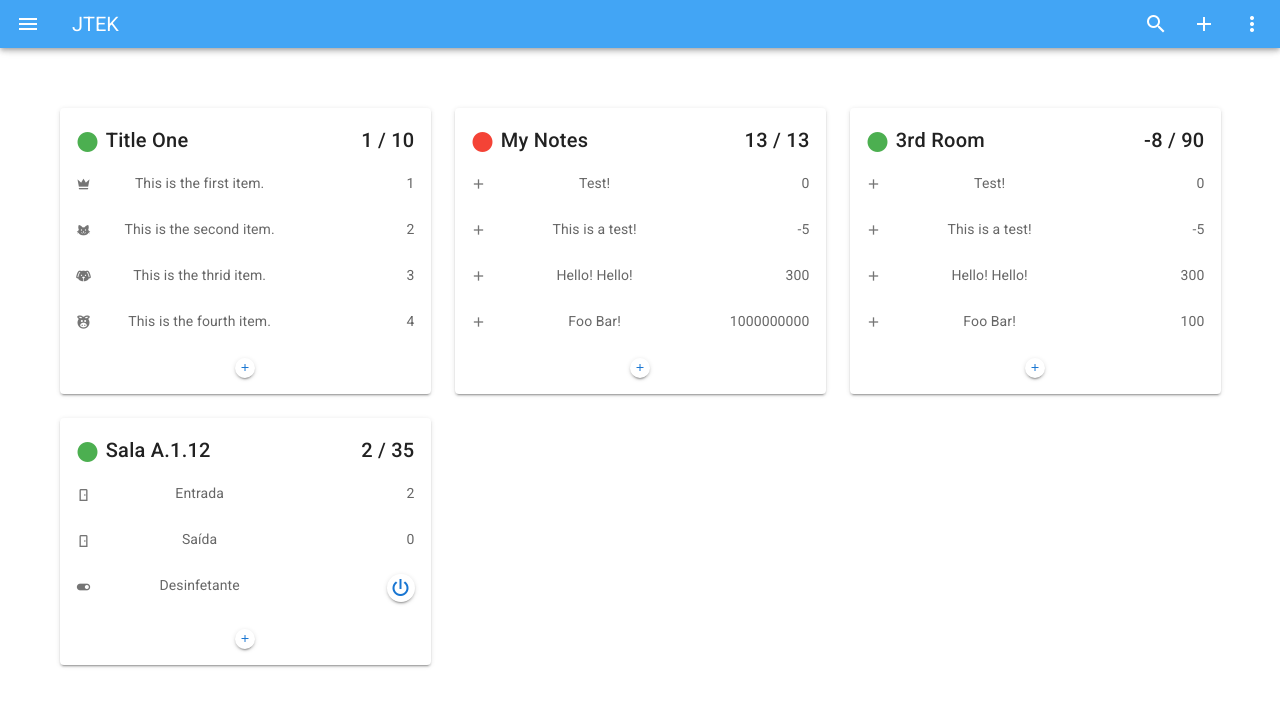
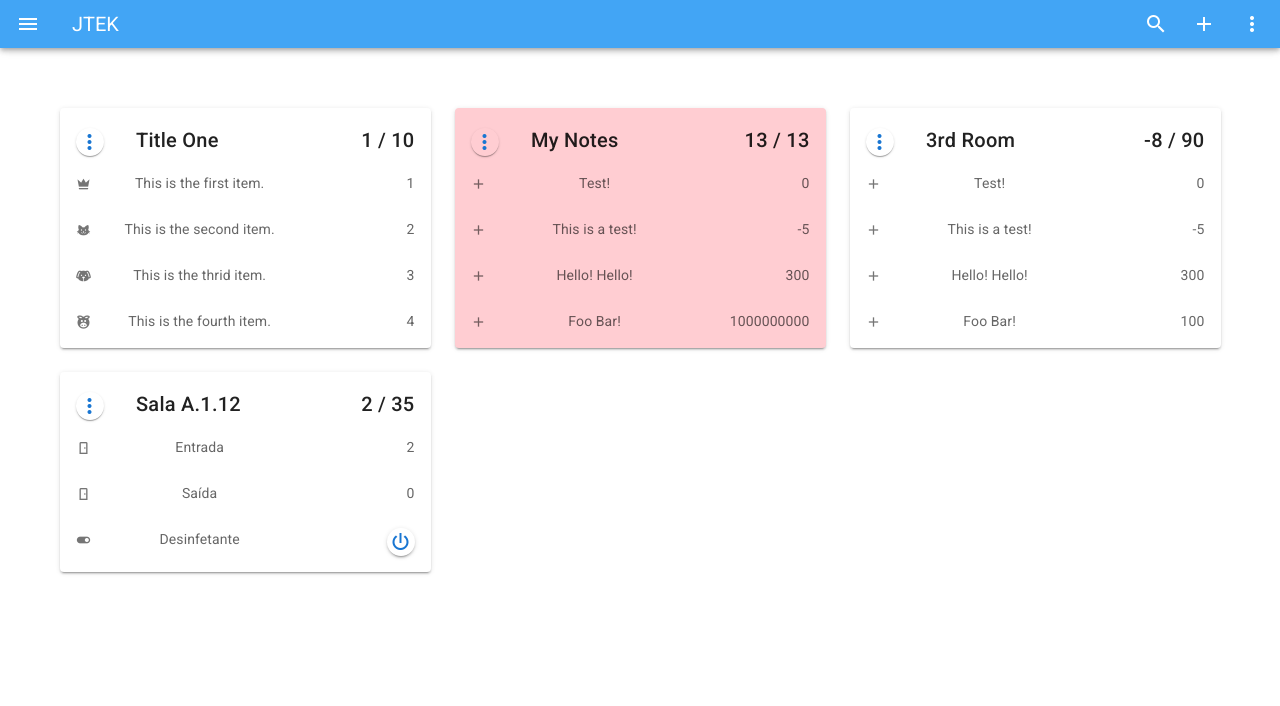
Before and after one commit to pinxau1000/Covid19-CC, a Vue app in the folder app/: page / in a window 1280 px wide. Shown: the top 706 px of the page. Built offline with nearby package versions, Linux system fonts and the light colour scheme.

Commit message:
tweaked the background color and added a settings btn

```diff
--- a/app/src/components/Card.vue
+++ b/app/src/components/Card.vue
@@ -2,9 +2,29 @@
   <!-- 1 column per line on extra small devices; 2 columns per line on small
   devices; 3 columns per line on medium size devices.-->
     <v-col class="col-12 col-sm-6 col-md-4">
-    <v-card>
+    <v-card v-bind:color="warningColor">
       <v-card-title>
-        <CardTitle :title="title" :current="current" :total="total"/>
+        <v-row>
+          <v-col class="col-2">
+            <v-btn
+                color="primary"
+                icon
+                small
+                elevation="1"
+                @click="cardSettings"
+            >
+              <v-icon>
+                mdi-dots-vertical
+              </v-icon>
+            </v-btn>
+          </v-col>
+          <v-col class="col-7">
+            {{ title }}
+          </v-col>
+          <v-col class="col- text-right">
+            {{ current }} / {{ total }}
+          </v-col>
+        </v-row>
       </v-card-title>
       <v-card-text>
         <CardItem v-for="item in items"
@@ -13,20 +33,6 @@
                   v-bind:name="item.name"
                   v-bind:action="item.action"
                   v-bind:value="item.value"/>
-        <v-row>
-          <v-col align="center">
-            <v-btn
-                color="primary"
-                elevation="2"
-                icon
-                x-small
-                class="align-center">
-              <v-icon x-small>
-                mdi-plus
-              </v-icon>
-            </v-btn>
-          </v-col>
-        </v-row>
       </v-card-text>
     </v-card>
   </v-col>
@@ -34,15 +40,39 @@
 
 <script>
 import CardItem from "@/components/CardItem";
-import CardTitle from "@/components/CardTitle";
+
 export default {
   name: "Card",
-  components: {CardTitle, CardItem},
+  components: {
+    CardItem
+  },
   props: {
     title: String,
     current: Number,
     total: Number,
     items: Array
+  },
+  computed: {
+    warningColor: function (){
+      if (this.current > Math.floor(this.total * 0.8)){
+        return "red lighten-4";
+      }
+      if (this.current > Math.floor(this.total * 0.6)){
+        return "orange lighten-4";
+      }
+      if (this.current > Math.floor(this.total * 0.4)){
+        return "amber lighten-4";
+      }
+      if (this.current > Math.floor(this.total * 0.2)){
+        return "yellow lighten-4";
+      }
+      return "";
+    }
+  },
+  methods: {
+    cardSettings: function (){
+      console.log("Enable Template")
+    }
   }
 }
 </script>
--- a/app/src/components/CardTitle.vue
+++ /dev/null
@@ -1,37 +0,0 @@
-<template>
-    <v-row>
-      <v-col class="col-1">
-        <v-icon medium :color="setIconColor">
-          mdi-checkbox-blank-circle
-        </v-icon>
-      </v-col>
-      <v-col class="col-7">
-        {{ title }}
-      </v-col>
-      <v-col class="col- text-right">
-        {{ current }} / {{ total }}
-      </v-col>
-    </v-row>
-</template>
-
-<script>
-export default {
-  name: "CardTitle",
-  props: {
-    title: String,
-    current: Number,
-    total: Number
-  },
-  computed: {
-    setIconColor: function(){
-      // 'this' is the Vue instance
-      return this.current >= this.total ? "red" : "green";
-    }
-  }
-}
-
-</script>
-
-<style scoped>
-
-</style>
```
Also changed, not shown: app/src/components/CardSettings.vue (added, +126 -0 lines).
